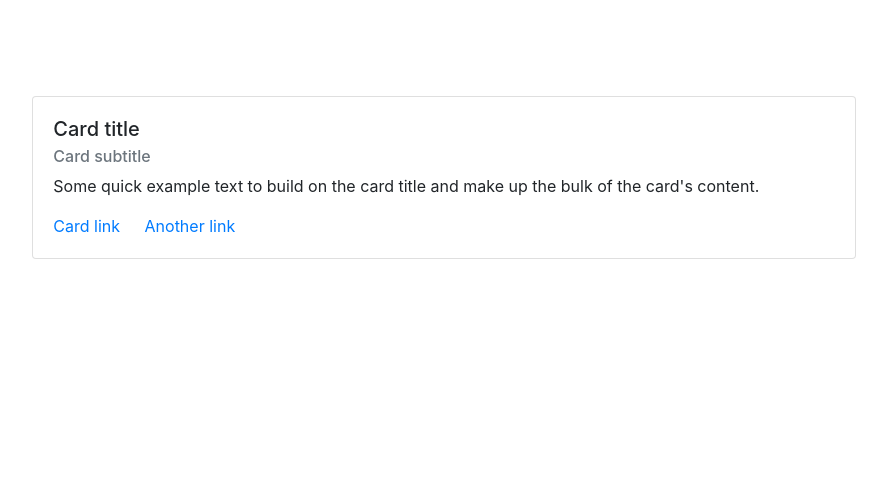
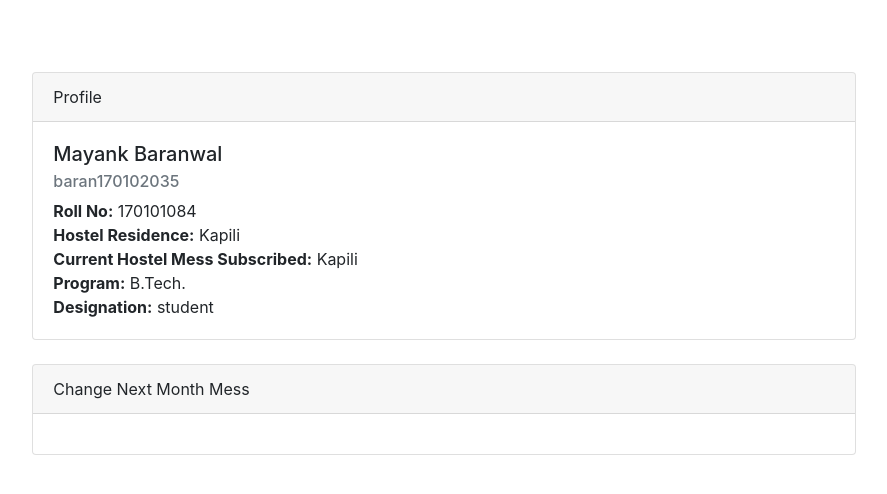
Before and after one commit to udbhav-chugh/IITGMessRating, a PHP site: page /profile.php in a window 1280 px wide. Shown: the part 56-550 px from the top of the page, without its empty margins (196-1083 px from the left). Run offline with PHP 8.4, Linux system fonts and the light colour scheme; data comes from the database, SQL or seed files in the repository.

Commit message:
Profile DB connect

```diff
--- a/profile.php
+++ b/profile.php
@@ -1,19 +1,67 @@
 <?php include 'navbar.php' ?>
 
 <?php startblock('content') ?>
+
 <div class="container-fluid">
   <div class="row">
     <div class="col-lg-2"></div>
     <div class="col">
 
-      <br><br><br><br>
+      <br><br><br>
+
+      <?php
+      $servername = "localhost";
+      $username = "root";
+      $password = "";
+      $dbname = "IITGMessRating";
+
+      // Create connection
+      $conn = new mysqli($servername, $username, $password, $dbname);
+      // Check connection
+      if ($conn->connect_error) {
+        die("Connection failed: " . $conn->connect_error);
+      }
+
+      $sql = "SELECT * FROM Users WHERE Username='baran170102035'";
+      $result = $conn->query($sql);
+
+      if ($result->num_rows > 0) {
+        // output data of each row
+        while($row = $result->fetch_assoc()) {
+          echo '<div class="card">
+          <div class="card-header">
+          Profile
+          </div>
+          <div class="card-body">
+          <h5 class="card-title">'.$row["Name"].'</h5>
+          <h6 class="card-subtitle mb-2 text-muted">'.$row["Username"].'</h6>
+          <p class="card-text">
+          <b>Roll No:</b> '.$row["RollNumber"].'<br>
+          <b>Hostel Residence:</b> '.$row["HostelReside"].'<br>
+          <b>Current Hostel Mess Subscribed:</b> '.$row["HostelSubscribed"].'<br>
+          <b>Program:</b> '.$row["Program"].'<br>
+          <b>Designation:</b> '.$row["Designation"].'<br>
+          </p>
+          </div>
+          </div>
+
+          ';
+        }
+      } else {
+        echo "0 results";
+      }
+
+      $sql = "SELECT * FROM Users WHERE Username='baran170102035'";
+
+      $conn->close();
+      ?>
+
+      <br>
       <div class="card">
+        <div class="card-header">
+          Change Next Month Mess
+        </div>
         <div class="card-body">
-          <h5 class="card-title">Card title</h5>
-          <h6 class="card-subtitle mb-2 text-muted">Card subtitle</h6>
-          <p class="card-text">Some quick example text to build on the card title and make up the bulk of the card's content.</p>
-          <a href="#" class="card-link">Card link</a>
-          <a href="#" class="card-link">Another link</a>
         </div>
       </div>
 
@@ -21,4 +69,24 @@
     <div class="col-lg-2"></div>
   </div>
 </div>
+<!-- <div class="container-fluid">
+<div class="row">
+<div class="col-lg-2"></div>
+<div class="col">
+
+<br><br><br><br>
+<div class="card">
+<div class="card-body">
+<h5 class="card-title">Card title</h5>
+<h6 class="card-subtitle mb-2 text-muted">Card subtitle</h6>
+<p class="card-text">Some quick example text to build on the card title and make up the bulk of the card's content.</p>
+<a href="#" class="card-link">Card link</a>
+<a href="#" class="card-link">Another link</a>
+</div>
+</div>
+
+</div>
+<div class="col-lg-2"></div>
+</div>
+</div> -->
 <?php endblock() ?>
```
